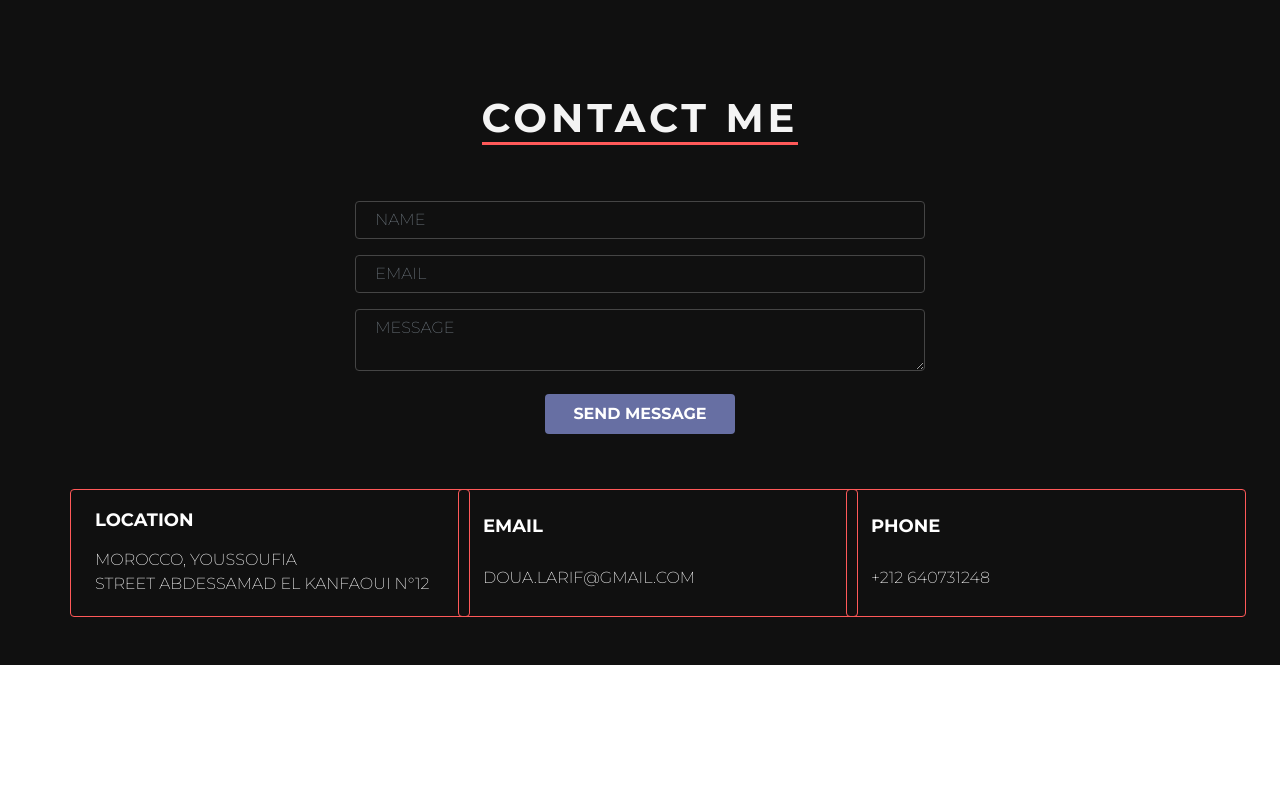
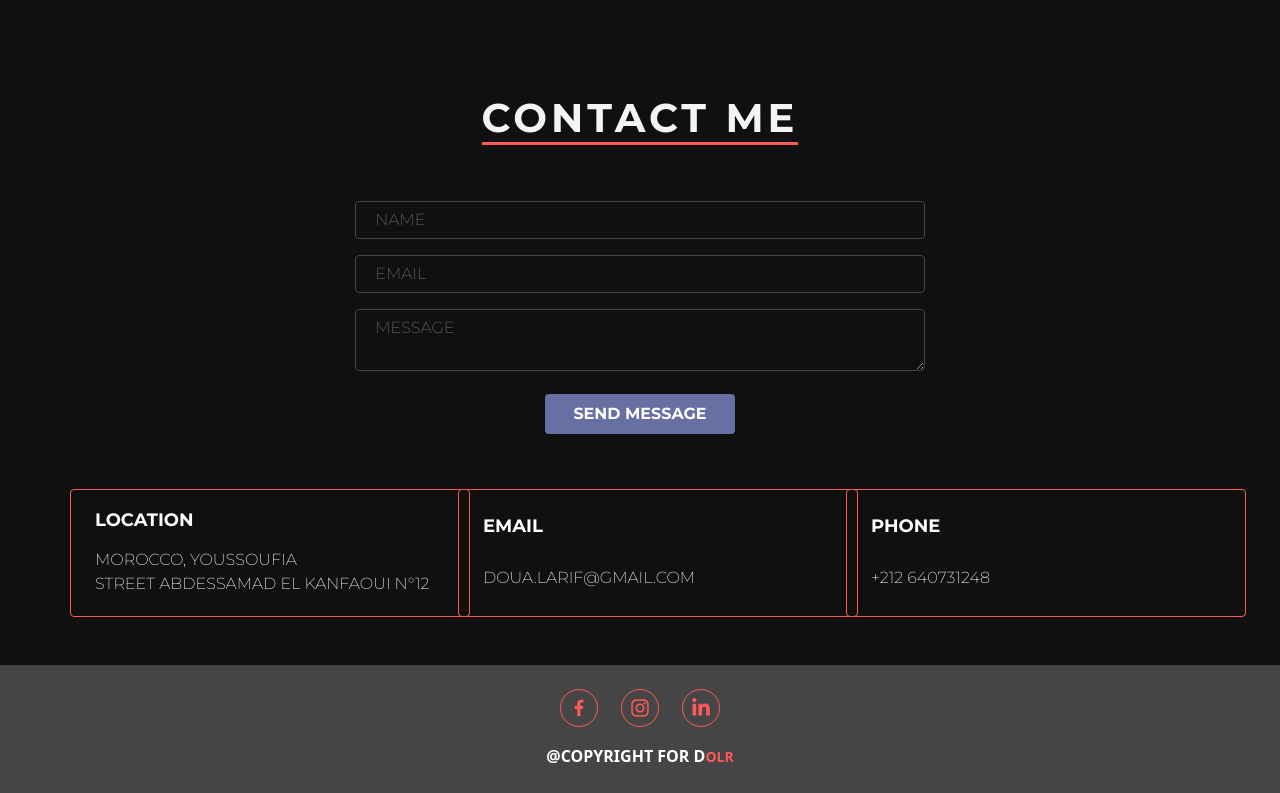
Before and after one commit to Douaa19/New_portfolio, a React (Create React App) app in the folder portfolio_front/: page / in a window 1280 px wide. Shown: the part 5379-6172 px from the top of the page. Before the commit the page ends 6044 px from the top, so only its background shows below. Built offline with nearby package versions, Linux system fonts and the light colour scheme.

Commit message:
footerSection

```diff
--- a/portfolio_front/src/pages/Home.js
+++ b/portfolio_front/src/pages/Home.js
@@ -6,8 +6,54 @@ import MyProjects from "../components/my-projects/MyProjects";
 import MySkills from "../components/my-skills/MySkills";
 import MyResume from "../components/my-resume/MyResume";
 import Contact from "../components/contact/Contact";
+import { GrFacebookOption } from "react-icons/gr";
+import { FaInstagram, FaLinkedinIn } from "react-icons/fa";
 
 function Home() {
+  // styles
+  const styles = {
+    footer: {
+      height: "8rem",
+      background: "#454545",
+      display: "flex",
+      flexDirection: "column",
+      justifyContent: "space-around",
+      alignItems: "center",
+      padding: "1rem 0",
+    },
+    icons: {
+      color: "#FF5959",
+      display: "flex",
+      justifyContent: "space-between",
+      width: "10rem",
+    },
+    divIcon: {
+      border: "1px solid #FF5959",
+      padding: "0.5rem",
+      borderRadius: "50%",
+      cursor: "pointer",
+    },
+    icon: {
+      width: "20px",
+      height: "20px",
+    },
+    address: {
+      display: "flex",
+      justifyContent: "center",
+      alignItems: "center",
+      color: "#FF5959",
+    },
+    copyright: {
+      color: "#FFF",
+      fontWeight: "600",
+      fontSize: "16px",
+    },
+    span: {
+      color: "#FF5959",
+      fontSize: "14px"
+    },
+  };
+
   return (
     <>
       <Header />
@@ -17,6 +63,30 @@ function Home() {
       <MyProjects />
       <MyResume />
       <Contact />
+      <div className="footer" style={styles.footer}>
+        <div className="icons" style={styles.icons}>
+          <div className="iconFb" style={styles.divIcon}>
+            <a href="#" style={styles.address}>
+              <GrFacebookOption style={styles.icon} />
+            </a>
+          </div>
+          <div className="iconInsta" style={styles.divIcon}>
+            <a href="#" style={styles.address}>
+              <FaInstagram style={styles.icon} />
+            </a>
+          </div>
+          <div className="iconIn" style={styles.divIcon}>
+            <a href="#" style={styles.address}>
+              <FaLinkedinIn style={styles.icon} />
+            </a>
+          </div>
+        </div>
+        <div className="copyright" style={styles.copyright}>
+          <span>
+            @COPYRIGHT FOR D<span style={styles.span}>OLR</span>
+          </span>
+        </div>
+      </div>
     </>
   );
 }
```
